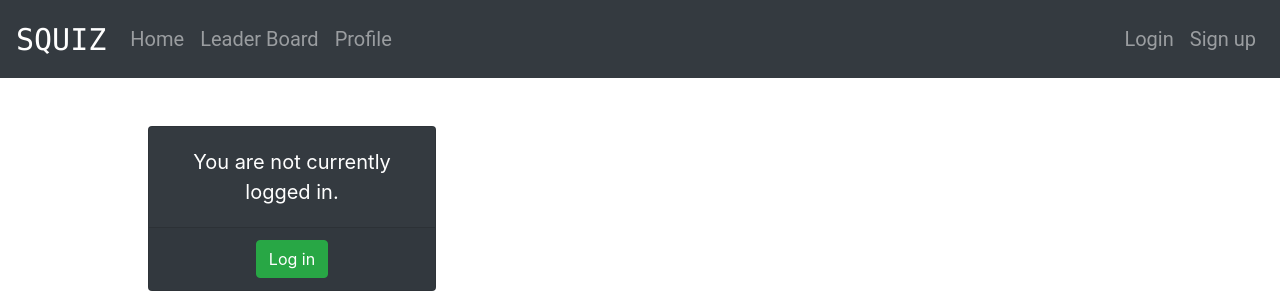
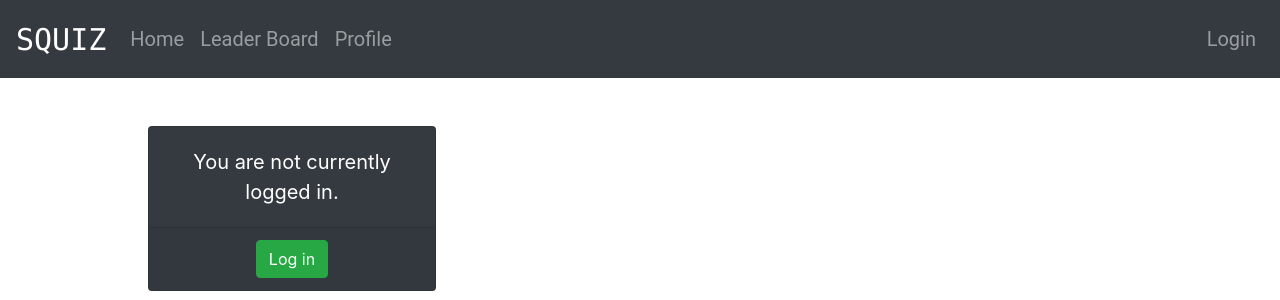
Before and after one commit to kks0101/squiz, a Django app: page / in a window 1280 px wide. Shown: the top 300 px of the page. Run offline with Django 3.2, Linux system fonts and the light colour scheme; some libraries are stand-ins or nearby versions.

Commit message:
fixed signup issue.

```diff
--- a/squiz/Users/templates/Users/navbar.html
+++ b/squiz/Users/templates/Users/navbar.html
@@ -33,9 +33,6 @@
                     <li class="nav-item navbar-text">
                     <a class="nav-link" href="{% url 'Users:signin' %}">Login</a>
                     </li>
-                    <li class="nav-item navbar-text">
-                    <a class="nav-link" href="{% url 'Users:signup' %}">Sign up</a>
-                    </li>
                 {% endif %}
 
 
```
